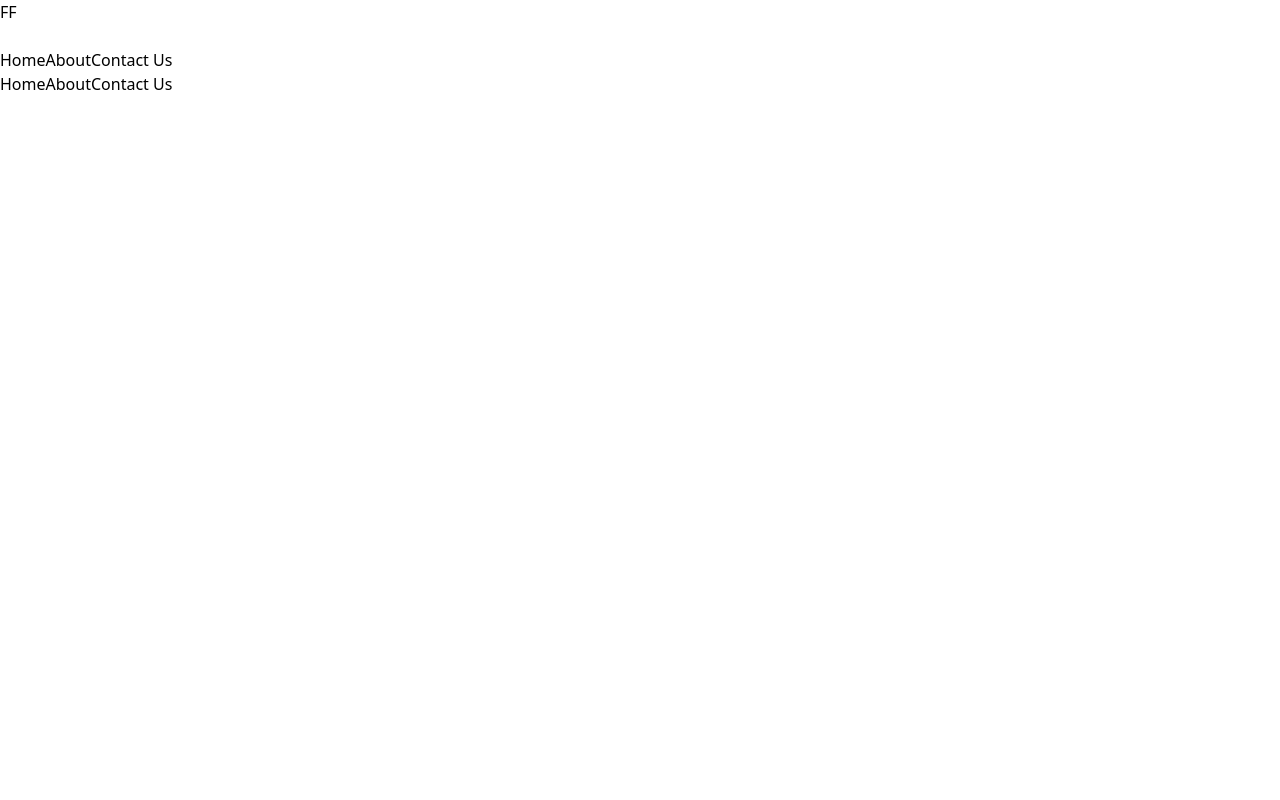
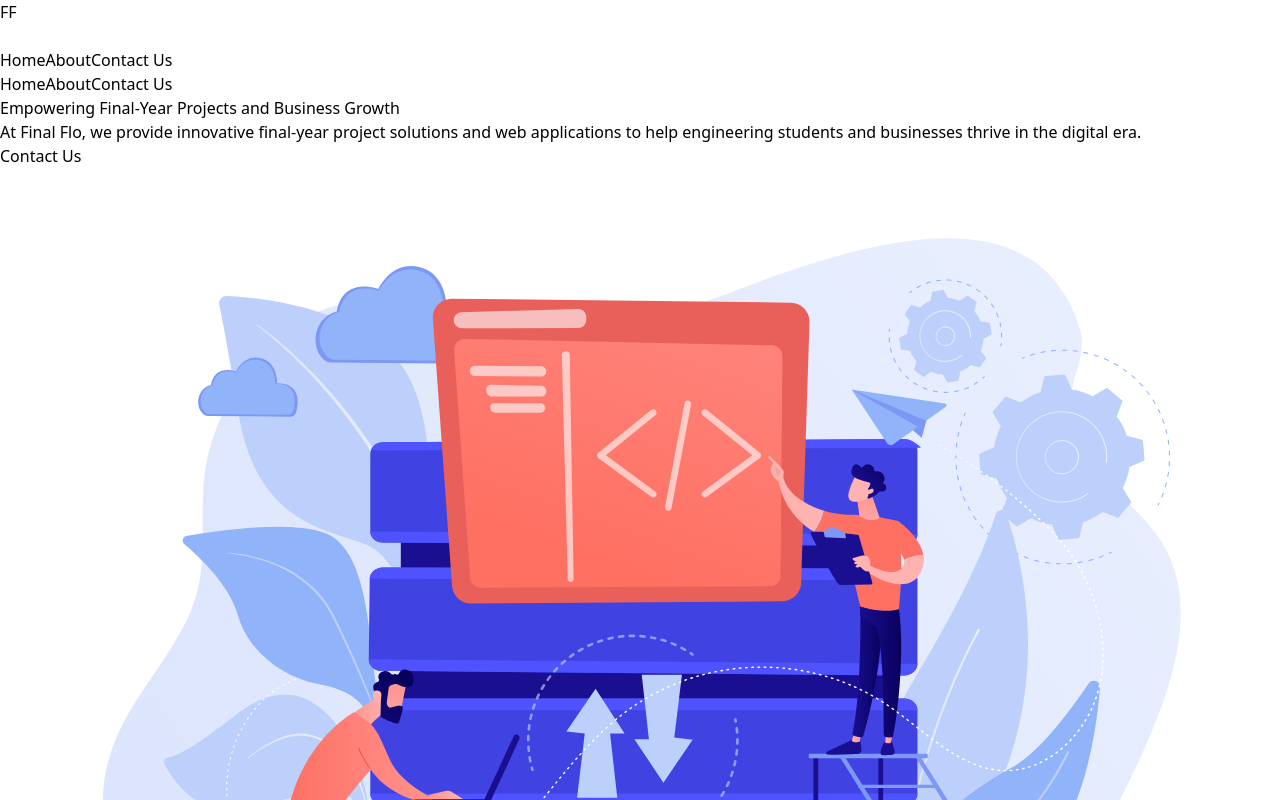
Before and after one commit to SivaPhoenix/final_flo, a React (Vite) app: page / in a window 1280 px wide. Shown: the top 800 px of the page. Built offline with nearby package versions, Linux system fonts and the light colour scheme.

Commit message:
hero final try

```diff
--- a/src/components/Hero.jsx
+++ b/src/components/Hero.jsx
@@ -11,7 +11,7 @@ export default function Hero() {
             <div className="m-auto overflow-hidden mx-4 mt-8 lg:mt-4 p-2 md:p-12 h-5/6">
                 <div id='hero' className="flex flex-col lg:flex-row py-8 justify-between text-center lg:text-left">
                     {/* Left Content */}
-                        <div className="lg:w-1/2 flex flex-col justify-center" data-aos="zoom-in" data-aos-delay="200">
+                    <div className="lg:w-1/2 flex flex-col justify-center">
                         <h1 className="mb-5 md:text-5xl text-3xl font-bold text-blue-900">
                             Empowering Final-Year Projects and Business Growth
                         </h1>
@@ -25,7 +25,7 @@ export default function Hero() {
                         </div>
                     </div>
                     {/* Right Content */}
-                        <div className="flex lg:justify-end w-full lg:w-1/2" data-aos="fade-up" data-aos-delay="700">
+                    <div className="flex lg:justify-end w-full lg:w-1/2">
                         <img alt="hero" className="rounded-t float-right duration-1000 w-full" src={heroImg} />
                     </div>
                 </div>
```
Lines whose indentation alone changed are shown as unchanged.
